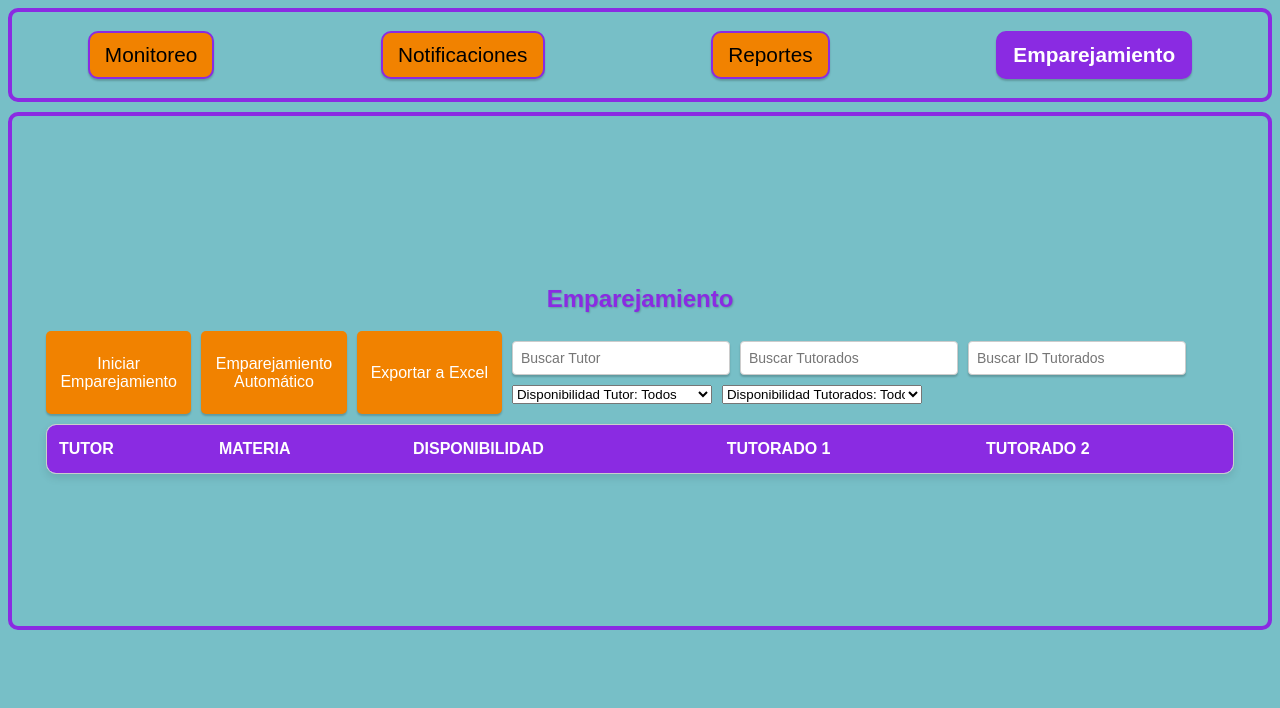
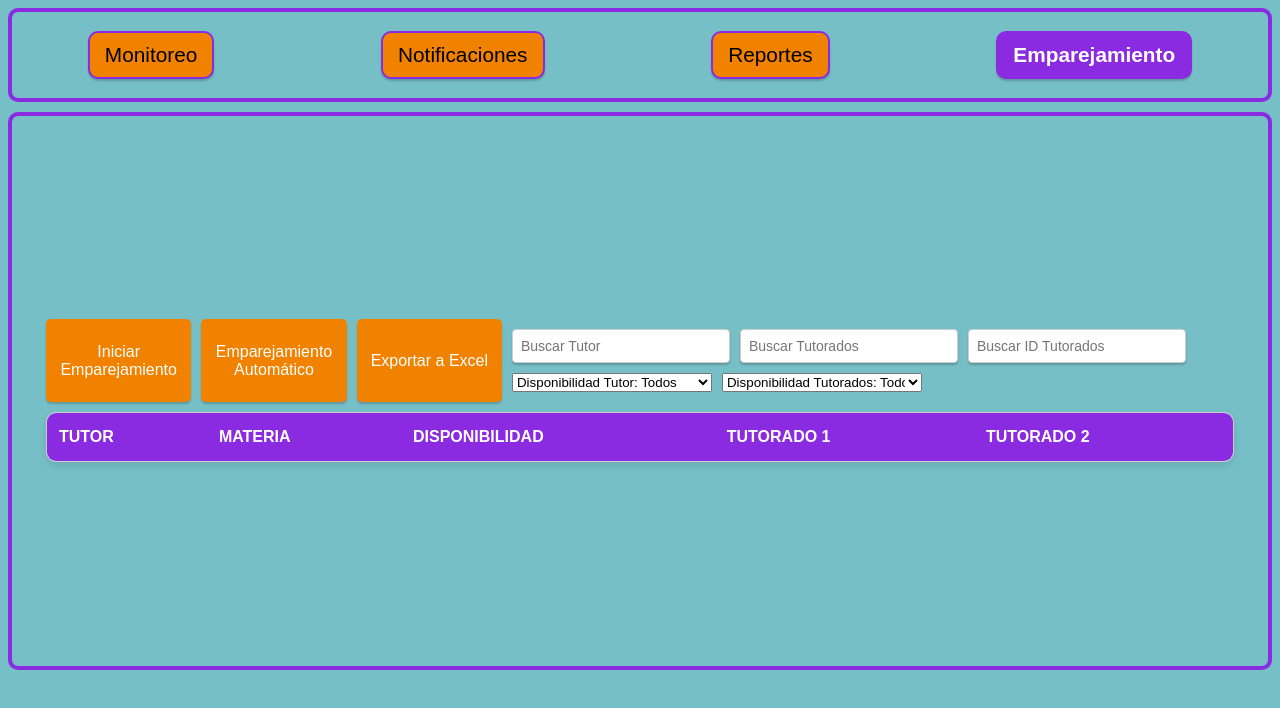
Before and after one commit to SistemaTuGestor/Sistema-TuGestor, a React (Vite) app in the folder stg/: page /emparejamiento in a window 1280 px wide. Shown: the top 708 px of the page. Built offline with nearby package versions, Linux system fonts and the light colour scheme.

Commit message:
💄corrijo GUI emparejamiento

```diff
--- a/stg/src/components/Contenido/Contenido.css
+++ b/stg/src/components/Contenido/Contenido.css
@@ -4,7 +4,7 @@
     margin-top : 10px ;
     position : static ;
     /* Contenedor */
-    height: 480px ;
+    height: 520px ;
     background-color : #77BFC7 ;    /* Azul */
     border : 4px solid #8A2BE2 ;    /* Morado */
     border-radius : 10px ;
--- a/stg/src/components/Pantallas/Emparejamiento/Emparejamiento.tsx
+++ b/stg/src/components/Pantallas/Emparejamiento/Emparejamiento.tsx
@@ -471,7 +471,7 @@ function Emparejamiento() {
 
   return (
     <div className="emparejamiento">
-      <h2>Emparejamiento</h2>
+
       <div
         style={{
           display: "flex",
```
Also changed, not shown: 1 other file (tests, documents, lock files or other folders).
